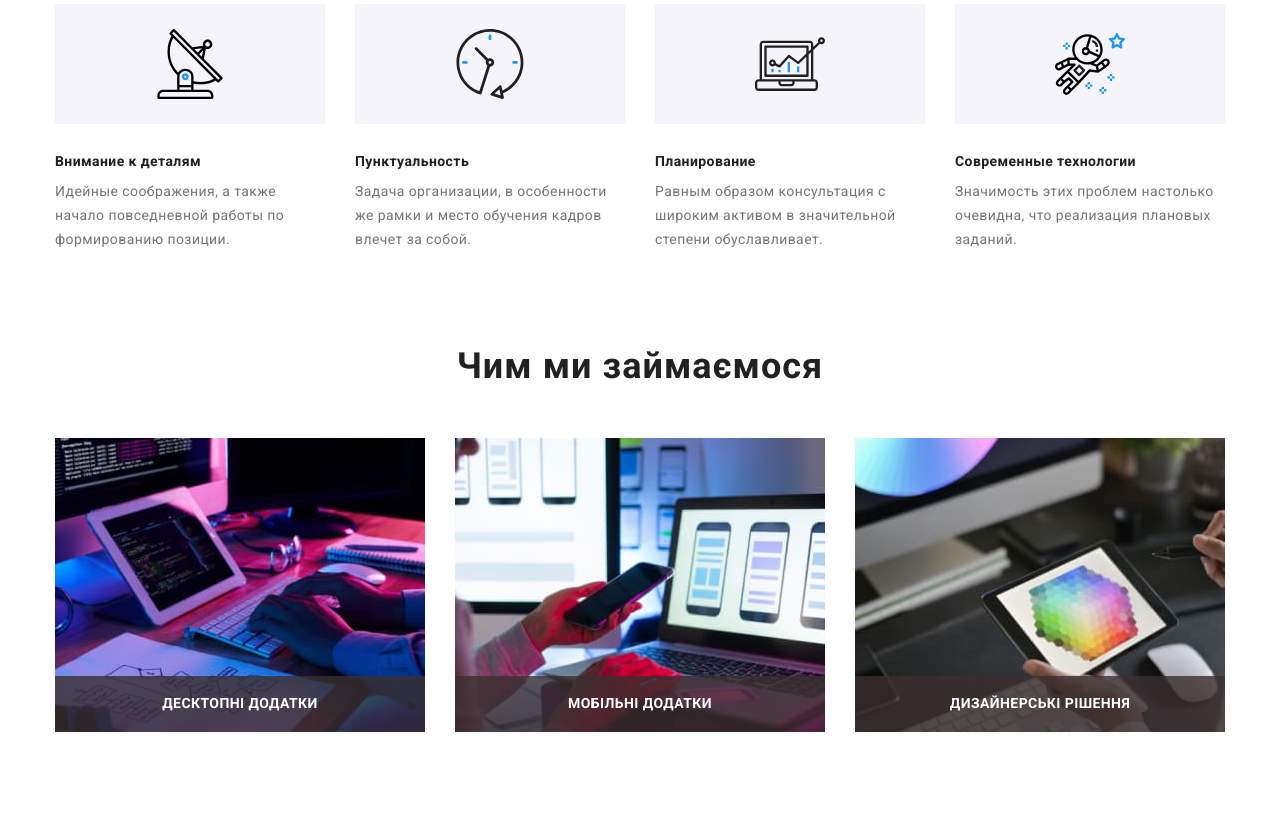
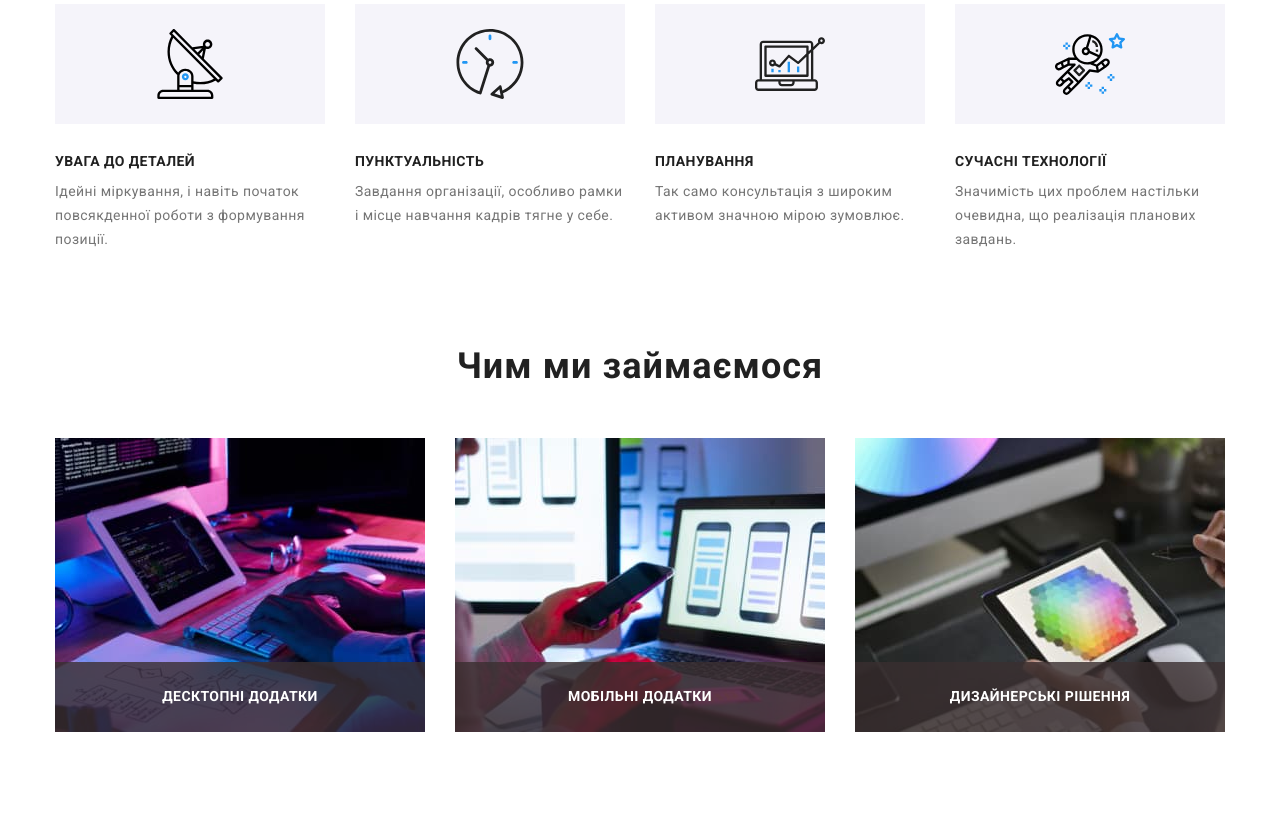
Before and after one commit to Rudenko0339/goit-markup-hw-05, a plain HTML site: page index.html in a window 1280 px wide. Shown: the part 783-1600 px from the top of the page. Drawn offline with nearby package versions, Linux system fonts and the light colour scheme.

Commit message:
correction of remarks

```diff
--- a/css/styles.css
+++ b/css/styles.css
@@ -284,11 +284,15 @@ img {
 }
 .work-text {
   position: absolute;
+  display: flex;
+  justify-content: center;
+  align-items: center;
   font-weight: 700;
   font-size: 14px;
-  line-height: 1.14px;
+  line-height: 1.14;
   text-align: center;
   width: 100%;
+  height: 70px;
 
   letter-spacing: 0.03em;
   text-transform: uppercase;
@@ -296,8 +300,6 @@ img {
   left: 0px;
   color: var(--primary-white-color);
   background-color: rgba(58, 47, 48, 0.8);
-  padding-top: 27px;
-  padding-bottom: 27px;
 }
 
 /* -----наша команда----- */
@@ -340,6 +342,10 @@ img {
 }
 .soc-icon {
   fill: currentColor;
+  transition-property: fill;
+  transition-duration: 250ms;
+  transition-timing-function: cubic-bezier(0.4, 0, 0.2, 1);
+  transition-delay: 0ms;
 }
 
 .staff {
@@ -402,7 +408,7 @@ img {
   border-color: #afb1b8;
   fill: #afb1b8;
 
-  transition-property: fill;
+  transition-property: fill, border-color;
   transition-duration: 250ms;
   transition-timing-function: cubic-bezier(0.4, 0, 0.2, 1);
   transition-delay: 0ms;
@@ -548,11 +554,7 @@ img {
   border: none;
   padding: 6px 22px;
   border-radius: 4px;
-  transition-property: background-color;
-  transition-duration: 250ms;
-  transition-timing-function: cubic-bezier(0.4, 0, 0.2, 1);
-  transition-delay: 0ms;
-  transition-property: color;
+  transition-property: background-color, color, box-shadow;
   transition-duration: 250ms;
   transition-timing-function: cubic-bezier(0.4, 0, 0.2, 1);
   transition-delay: 0ms;
@@ -598,7 +600,7 @@ img {
   transition-timing-function: cubic-bezier(0.4, 0, 0.2, 1);
   transition-delay: 0ms;
 }
-.picture-item:hover .hidden-text {
+.picture-link:hover .hidden-text {
   transform: translateY(0%);
 }
 .picture-title {
@@ -632,13 +634,14 @@ img {
   transition-duration: 250ms;
   transition-timing-function: cubic-bezier(0.4, 0, 0.2, 1);
   transition-delay: 0ms;
+  box-shadow: 0px 3px 1px rgba(0, 0, 0, 0.1), 0px 1px 2px rgba(0, 0, 0, 0.08),
+    0px 2px 2px rgba(0, 0, 0, 0.12);
 }
 .picture-link:hover,
 .picture-link:focus {
   display: block;
-  box-shadow: 0px 3px 1px rgba(0, 0, 0, 0.1), 0px 1px 2px rgba(0, 0, 0, 0.08),
-    0px 2px 2px rgba(0, 0, 0, 0.12);
 }
+
 /* модальное окно */
 .backdrop {
   position: fixed;
@@ -669,6 +672,7 @@ img {
 .modal-close {
   display: flex;
   align-items: center;
+  justify-content: center;
   position: absolute;
   width: 30px;
   height: 30px;
--- a/index.html
+++ b/index.html
@@ -81,10 +81,10 @@
                   <use href="./images/symbol-defs.svg#icon-antenna"></use>
                 </svg>
               </div>
-              <h3 class="feature-title">Внимание к деталям</h3>
+              <h3 class="feature-title">УВАГА ДО ДЕТАЛЕЙ</h3>
               <p class="feature-text">
-                Идейные соображения, а также начало повседневной работы по
-                формированию позиции.
+                Ідейні міркування, і навіть початок повсякденної роботи з
+                формування позиції.
               </p>
             </li>
             <li class="feature-item">
@@ -93,10 +93,10 @@
                   <use href="./images/symbol-defs.svg#icon-clock"></use>
                 </svg>
               </div>
-              <h3 class="feature-title">Пунктуальность</h3>
+              <h3 class="feature-title">ПУНКТУАЛЬНІСТЬ</h3>
               <p class="feature-text">
-                Задача организации, в особенности же рамки и место обучения
-                кадров влечет за собой.
+                Завдання організації, особливо рамки і місце навчання кадрів
+                тягне у себе.
               </p>
             </li>
             <li class="feature-item">
@@ -105,10 +105,9 @@
                   <use href="./images/symbol-defs.svg#icon-diagram"></use>
                 </svg>
               </div>
-              <h3 class="feature-title">Планирование</h3>
+              <h3 class="feature-title">ПЛАНУВАННЯ</h3>
               <p class="feature-text">
-                Равным образом консультация с широким активом в значительной
-                степени обуславливает.
+                Так само консультація з широким активом значною мірою зумовлює.
               </p>
             </li>
             <li class="feature-item">
@@ -117,10 +116,10 @@
                   <use href="./images/symbol-defs.svg#icon-astronaut"></use>
                 </svg>
               </div>
-              <h3 class="feature-title">Современные технологии</h3>
+              <h3 class="feature-title">СУЧАСНІ ТЕХНОЛОГІЇ</h3>
               <p class="feature-text">
-                Значимость этих проблем настолько очевидна, что реализация
-                плановых заданий.
+                Значимість цих проблем настільки очевидна, що реалізація
+                планових завдань.
               </p>
             </li>
           </ul>
@@ -133,8 +132,15 @@
           <h3 class="work">Чим ми займаємося</h3>
           <ul class="work-list list">
             <li class="work-item">
-              <img src="./images/decktop.jpg" alt="компьютер" width="370" />
+              <img
+                src="./images/decktop.jpg"
+                alt="компьютер"
+                width="370"
+                height="294"
+              />
+              <!-- <div class="work-project"> -->
               <p class="work-text">Десктопні додатки</p>
+              <!-- </div> -->
             </li>
 
             <li class="work-item">
@@ -241,7 +247,7 @@
               </div>
             </li>
             <li class="staff-item">
-              <img src="./images/Mykola.jpg" alt="Николай" width="270" />
+              <img src="./images/Mykola.jpg" alt="Микола" width="270" />
               <div class="staff-id">
                 <h4 class="staff-title">Микола Тарасов</h4>
                 <p class="staff-text">Marketing</p>
@@ -284,9 +290,9 @@
               </div>
             </li>
             <li class="staff-item">
-              <img src="./images/Mykhaylo.jpg" alt="Михаил" width="270" />
+              <img src="./images/Mykhaylo.jpg" alt="Михайло" width="270" />
               <div class="staff-id">
-                <h4 class="staff-title">Михайло рмаков</h4>
+                <h4 class="staff-title">Михайло Єрмаков</h4>
                 <p class="staff-text">UI Designer</p>
                 <ul class="soc-list">
                   <li class="soc-item">
@@ -394,7 +400,7 @@
                 class="address-link link"
                 href="https://www.google.com/maps/place/%D0%B1%D1%83%D0%BB.+%D0%9B%D0%B5%D1%81%D0%B8+%D0%A3%D0%BA%D1%80%D0%B0%D0%B8%D0%BD%D0%BA%D0%B8,+26,+%D0%9A%D0%B8%D0%B5%D0%B2,+02000/@50.4265807,30.5361971,17z/data=!3m1!4b1!4m5!3m4!1s0x40d4cf0e033ecbe9:0x57a4dffefec77da0!8m2!3d50.4265807!4d30.5383859"
               >
-                г. Киев, пр-т Леси Украинки, 26
+                Україна, м. Київ, пр-т Лесі Українки, 26
               </a>
             </li>
             <li>
```
Also changed, not shown: portfolio.html (+10 -10 lines).
